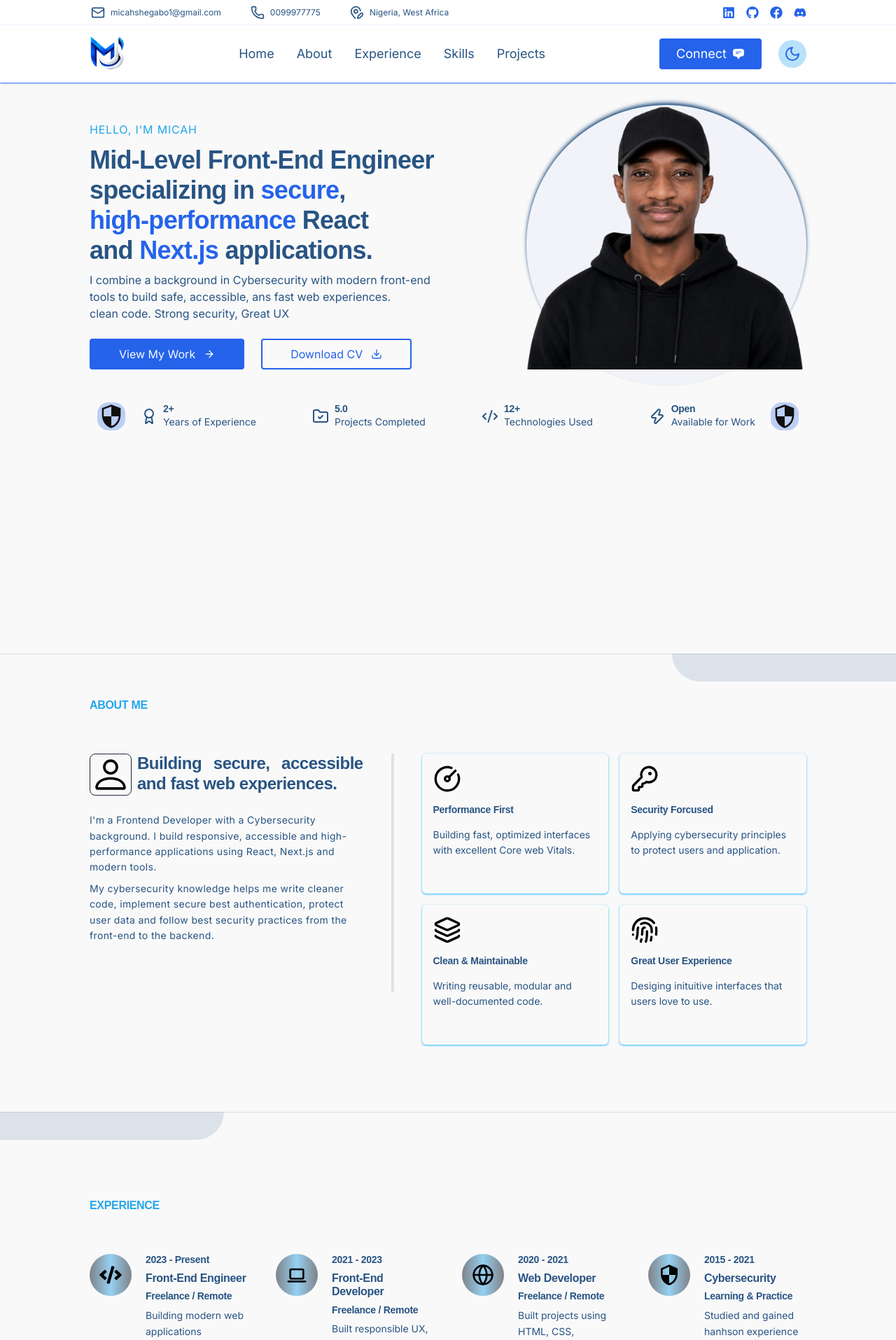
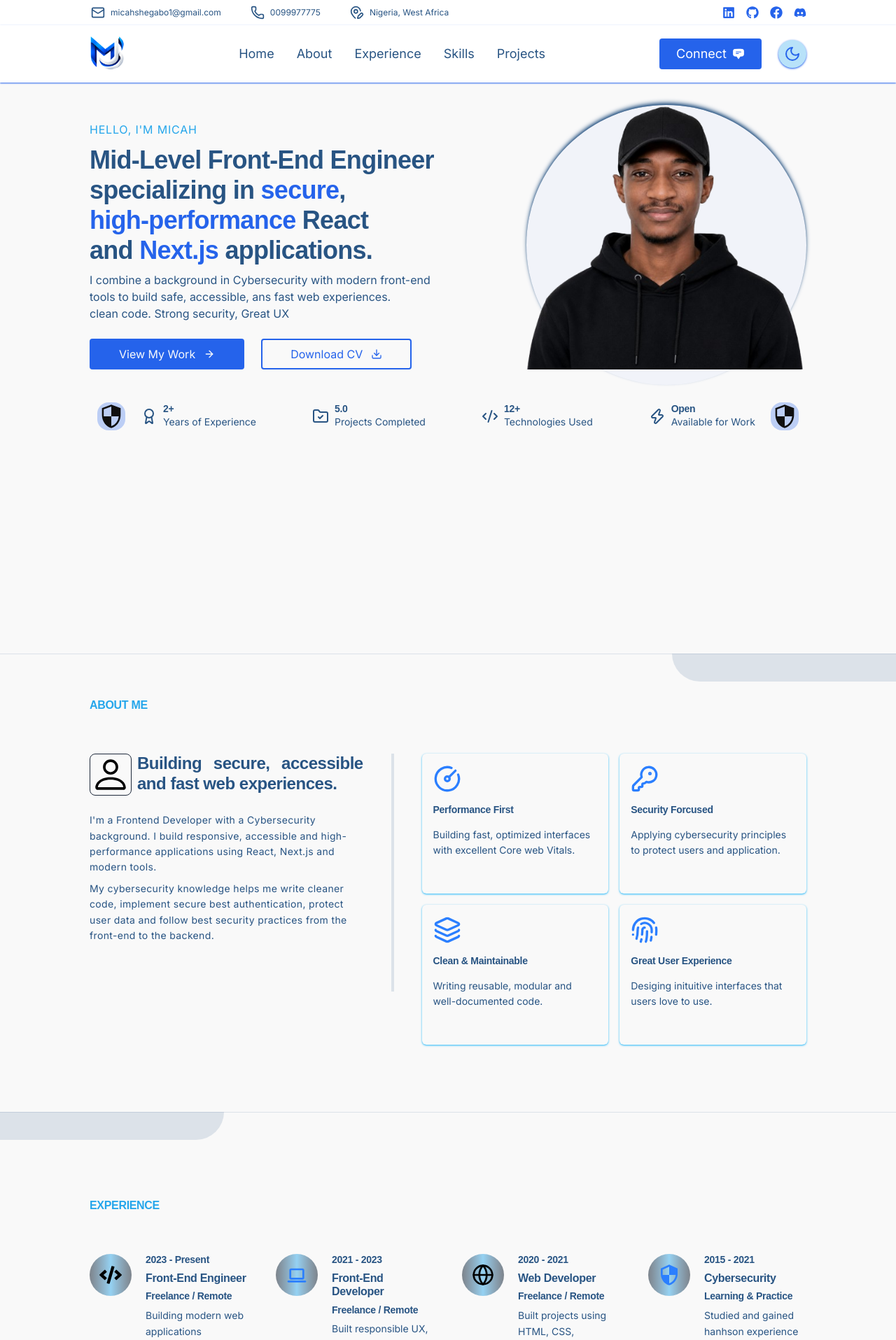
Before and after one commit to MJOSH-119900/micah-nextjs-portfolio, a Next.js app: page / in a window 1280 px wide. Shown: the top 1915 px of the page at 70% size. Built offline with nearby package versions, Linux system fonts and the light colour scheme.

Commit message:
Cleaner code

```diff
--- a/app/(public)/components/Nav.tsx
+++ b/app/(public)/components/Nav.tsx
@@ -66,7 +66,7 @@ const Nav = () => {
                             {/* <div className="bg-[#0D1B2A] p-2 items-center justify-center rounded-full"><LuMoon className='h-6 w-6' /></div> */}
                             <button
                                 onClick={toggleTheme}
-                                className={`dark:bg-[#0D1B2A] bg-[#25a6eb52] text-[#2563EB] p-2 items-center justify-center rounded-full`}
+                                className={`dark:bg-[#0D1B2A] bg-[#25a6eb52] text-[#2563EB] shadow-sm shadow-[#2563EB] dark:shadow-[#25a6eb52] p-2 items-center justify-center rounded-full`}
                             >
                                 {theme === "light" ? (<LuMoon className='h-6 w-6' />) : (<LuSun className='h-6 w-6' />)}
                             </button>
--- a/app/(public)/landing-sections/About.tsx
+++ b/app/(public)/landing-sections/About.tsx
@@ -91,7 +91,7 @@ const About = () => {
                       className={`md:min-h-50 md:max-w-70 p-2 lg:p-4 rounded-md shadow-sm shadow-[#38BDF8] dark:${cards.bgColor}`}
                     >
                       <div className="flex items-center justify-center text-center md:items-start md:justify-start">
-                        <Icon className={`min-w-10 min-h-10 ${cards.icons}`} />
+                        <Icon className={`min-w-10 min-h-10 text-blue-500 ${cards.icons}`} />
                       </div>
                       <h5 className="py-4 text-[#285483] dark:text-white">{cards.title}</h5>
                       <p className=" text-[14px] dark:text-[#94A3B8] text-[#285483]">
--- a/app/(public)/landing-sections/Experience.tsx
+++ b/app/(public)/landing-sections/Experience.tsx
@@ -29,7 +29,7 @@ const Experience = () => {
             {/* 2nd experience */}
           <div className=" flex items-start gap-5">
             <div className="bg-linear-to-r from-[#0d1b2a86] w-15 h-15 via-[#25a6eb79] to-[#0d1b2a86] flex items-center justify-center rounded-full shrink-0">
-              <TbDeviceLaptop className="w-8 h-8" />
+              <TbDeviceLaptop className="w-8 h-8 text-blue-500" />
             </div>
               <div className="flex flex-col items-start justify-start gap-2 text-[#285483] dark:text-white">
                 <h5>2021 - 2023</h5>
@@ -55,7 +55,7 @@ const Experience = () => {
             {/* 4th experience */}
           <div className=" flex items-start gap-5 z-10">
             <div className="bg-linear-to-r from-[#0d1b2a86] w-15 h-15 via-[#25a6eb79] to-[#0d1b2a86] flex items-center justify-center rounded-full shrink-0">
-              <MdSecurity className="w-8 h-8" />
+              <MdSecurity className="w-8 h-8 text-blue-500" />
             </div>
               <div className="flex flex-col items-start justify-start gap-2 text-[#285483] dark:text-white">
                 <h5>2015 - 2021</h5>
```
